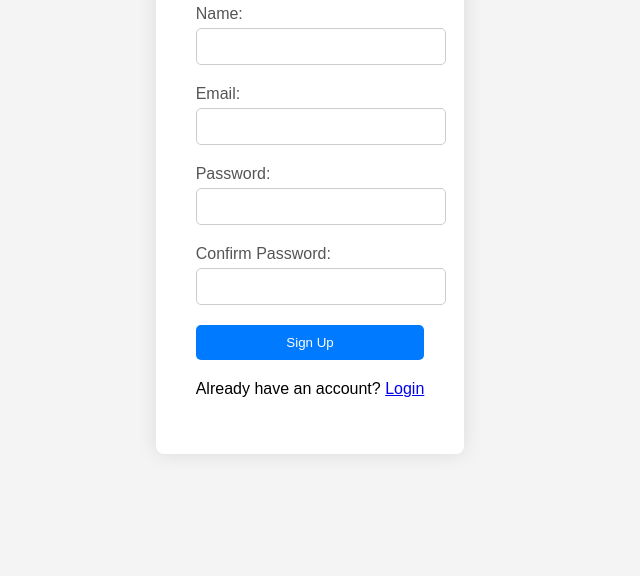
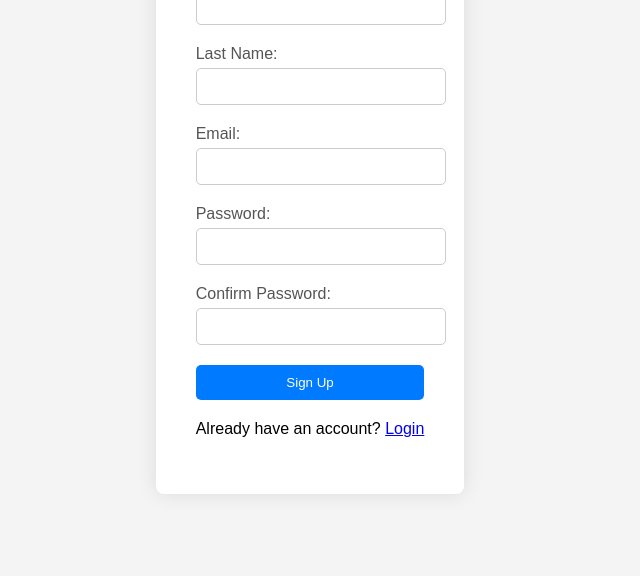
Before and after one commit to tirthraj05/Login-Page-by-Tirth, a plain HTML site: page signin.html in a window 1280 px wide. Shown: the part 224-800 px from the top of the page, without its empty margins (330-970 px from the left). Drawn offline with Linux system fonts and the light colour scheme.

Commit message:
last name

```diff
--- a/signin.html
+++ b/signin.html
@@ -17,8 +17,12 @@
       <h2>Sign Up</h2>
       <form id="signup-form">
         <div class="form-group">
-          <label for="name">Name:</label>
-          <input type="text" id="name" name="name" required>
+          <label for="name">First Name:</label>
+          <input type="text" id="fname" name="fname" required>
+        </div>
+        <div class="form-group">
+          <label for="name">Last Name:</label>
+          <input type="text" id="lname" name="fname" required>
         </div>
         <div class="form-group">
           <label for="email">Email:</label>
```
